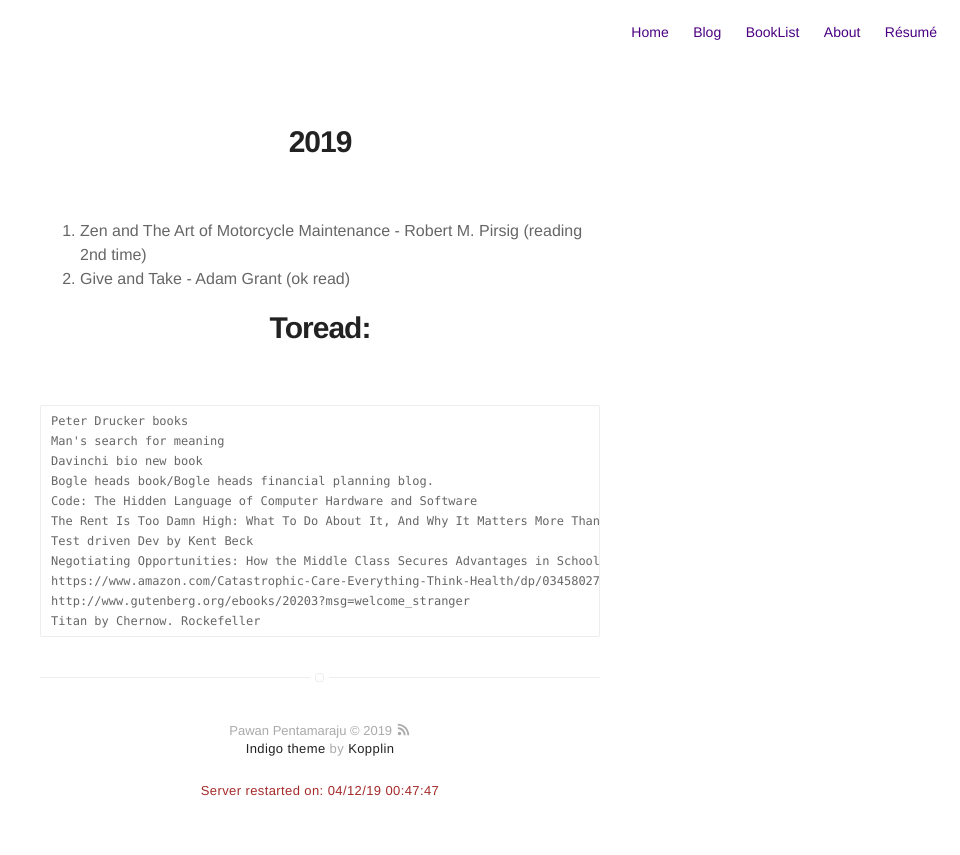
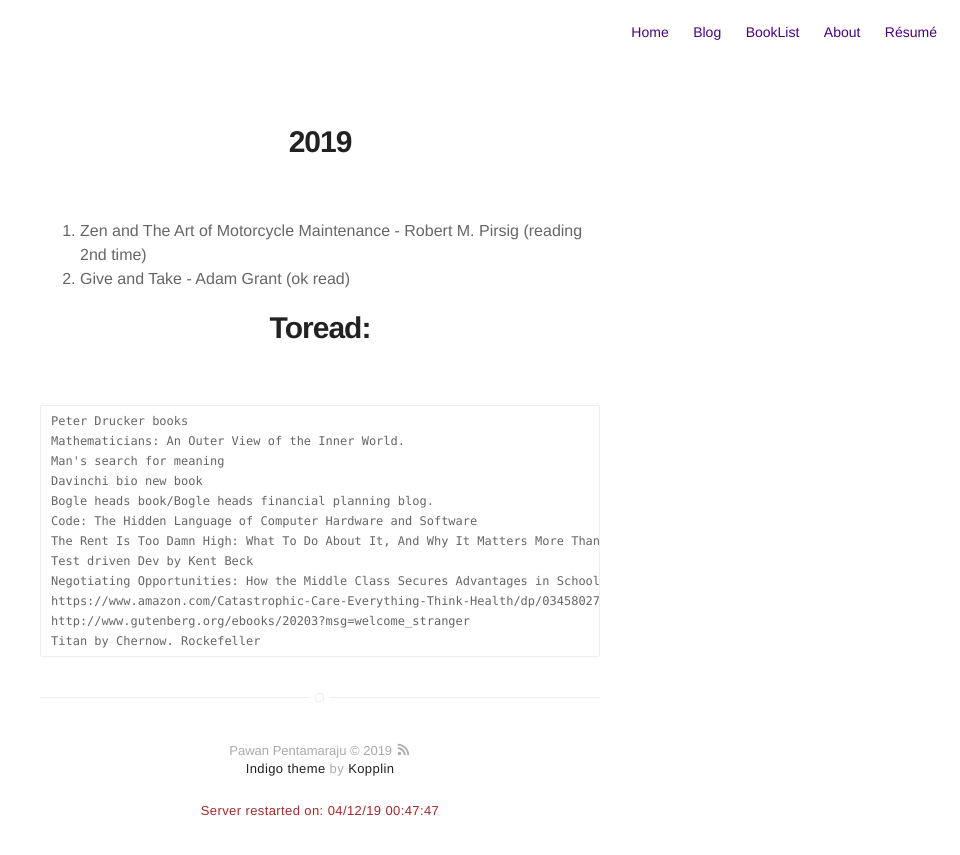
Before and after one commit to pawanpe/pawanpe.github.io, a Jekyll site: the page built from booklist/2019/books.markdown, in a window 1280 px wide. Shown: the top 855 px of the page, without its empty margins (320-1280 px from the left). Built offline with Jekyll 4.4.1, drawn with Linux system fonts in a browser that asks for light colours.

Commit message:
update book list 3/19

```diff
--- a/booklist/2019/books.markdown
+++ b/booklist/2019/books.markdown
@@ -10,6 +10,7 @@ layout: page
 
 # Toread:
     Peter Drucker books
+    Mathematicians: An Outer View of the Inner World.
     Man's search for meaning
     Davinchi bio new book
     Bogle heads book/Bogle heads financial planning blog.
```
